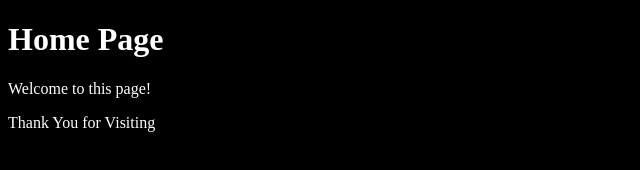
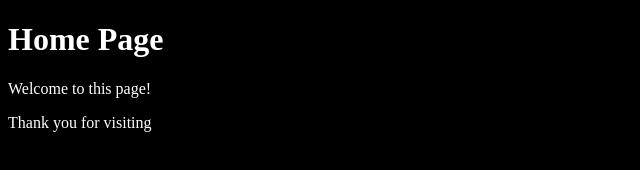
Before and after one commit to MarinaRumy/learn-html-css, a plain HTML site: page index.html in a window 1280 px wide. Shown: the full height of the page, 0-640 px from the left. Drawn offline with Linux system fonts and the light colour scheme.

Commit message:
Update index.html

```diff
--- a/index.html
+++ b/index.html
@@ -9,8 +9,6 @@
     <body class="bg-dark">
         <h1>Home Page</h1>
         <p>Welcome to this page!</p>
-        <p>Thank You for Visiting</p>
+        <p>Thank you for visiting</p>
     </body>
-
-
 </html>
```
